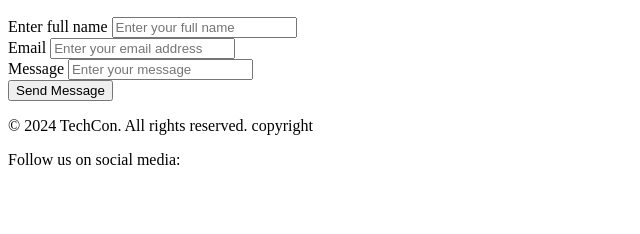
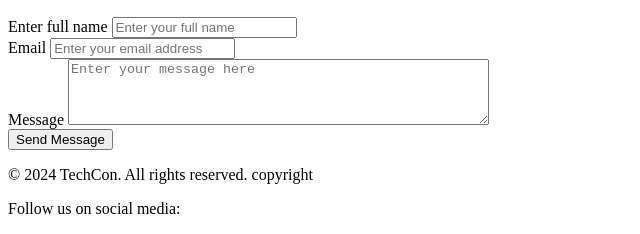
Before and after one commit to nfor/TechCon_HTML, a plain HTML site: page techcon_website/contact.html in a window 1280 px wide. Shown: the part 640-874 px from the top of the page, without its empty margins (0-640 px from the left). Before the commit the page ends 825 px from the top, so only its background shows below. Drawn offline with Linux system fonts and the light colour scheme.

Commit message:
text area added

```diff
--- a/techcon_website/contact.html
+++ b/techcon_website/contact.html
@@ -44,7 +44,7 @@
         <input type="email"id="email" name="email" required placeholder="Enter your email address">
         <br>
         <label for="message">Message</label>
-        <input type="text" id="message" name="message" required placeholder="Enter your message">
+        <textarea id="message" name="message" rows="4" cols="50" placeholder="Enter your message here"></textarea>
         <br>
         <button type="submit">Send Message</button>
     </form>
```
